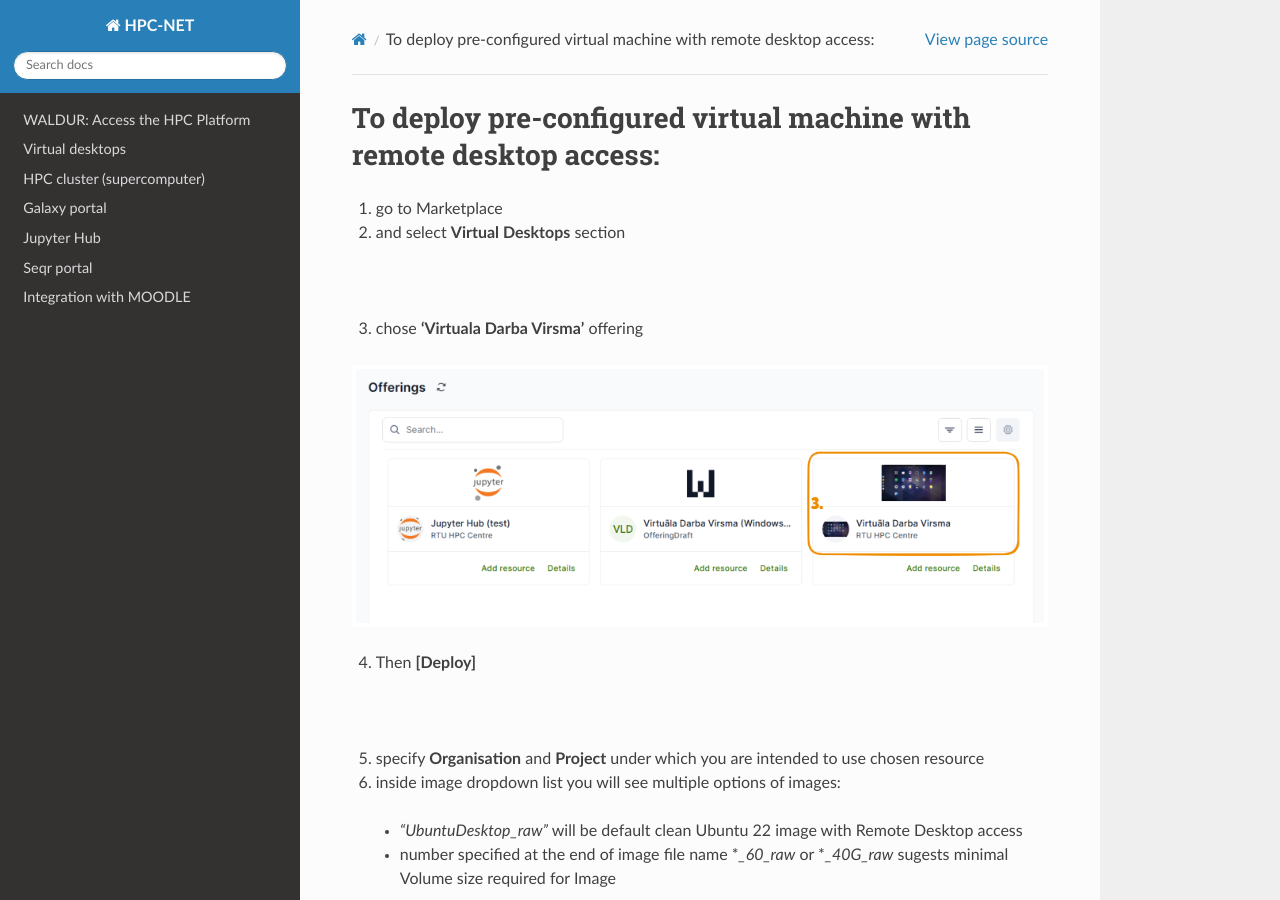
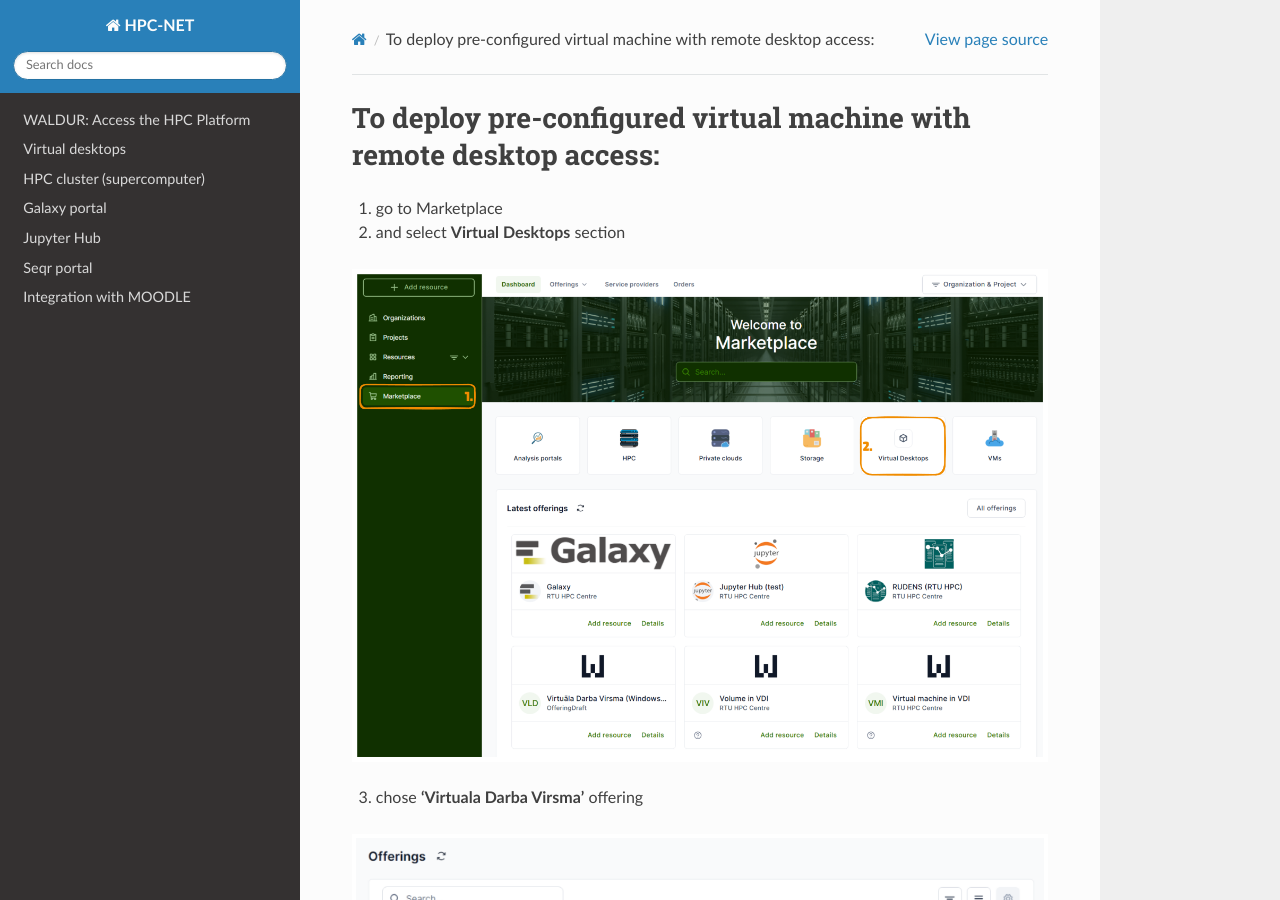
Before and after one commit to rtuhpc/hpc-platform, a Sphinx documentation site: the page built from doc/include/waldur_market_vd.md, in a window 1280 px wide and 900 px high. Built offline with Sphinx 7.4.7 and the Read the Docs theme 3.1.0, drawn with Linux system fonts in a browser that asks for light colours.

Commit message:
Update waldur_market_vd.md

```diff
--- a/doc/include/waldur_market_vd.md
+++ b/doc/include/waldur_market_vd.md
@@ -3,7 +3,7 @@
 1. go to Marketplace
 2. and select **Virtual Desktops** section
 
-![](images/waldur-market-vd1-2.png)
+![](/images/waldur-market-vd1-2.png)
 
 
 3. chose **'Virtuala Darba Virsma'** offering
@@ -13,7 +13,7 @@
 
 4. Then **[Deploy]**
 
-![](images/waldur-market-vd4.png)
+![](/images/waldur-market-vd4.png)
 
 
 5. specify **Organisation** and **Project** under which you are intended to use chosen resource
@@ -23,21 +23,21 @@
 > + *"UbuntuDesktop_raw"* will be default clean Ubuntu 22 image with Remote Desktop access
 > + number specified at the end of image file name **_60_raw* or **_40G_raw* sugests minimal Volume size required for Image
 
-![](images/waldur-market-vd5-6.png)
+![](/images/waldur-market-vd5-6.png)
 
 7. Select required flavor for vCPUs and RAM and disk size of a Volume
 8. Create custom name of a resource.
     > We suggest to use name or initials, because it would be easyer to locate if in case of troubleshooting procedure if needed. Or push **[Suggest name]** button
 9. Start creation process of a resource
 
-![](images/waldur-market-vd7-9.png)
+![](/images/waldur-market-vd7-9.png)
 
 10. This is deployment sequence status bar, to update it...
 11. ...press **Refresh**
 
-![](images/waldur-market-vd10-11.png)
+![](/images/waldur-market-vd10-11.png)
 
 
 12. After deployment is successfull, you will be able to access your resource by clicking on Access resource or going directly to [Access URL](desktop.hpc-net.lv)
 
-![](images/waldur-market-vd12.png)
+![](/images/waldur-market-vd12.png)
```
